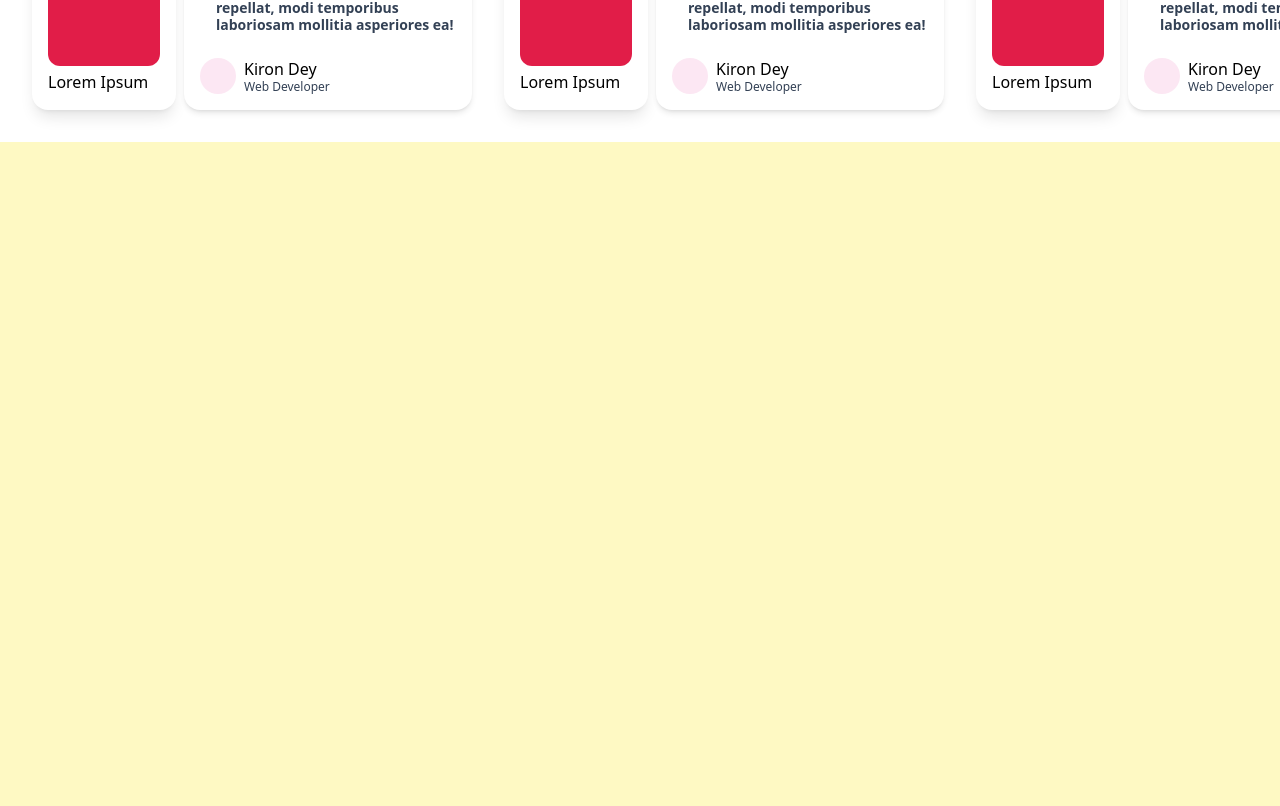
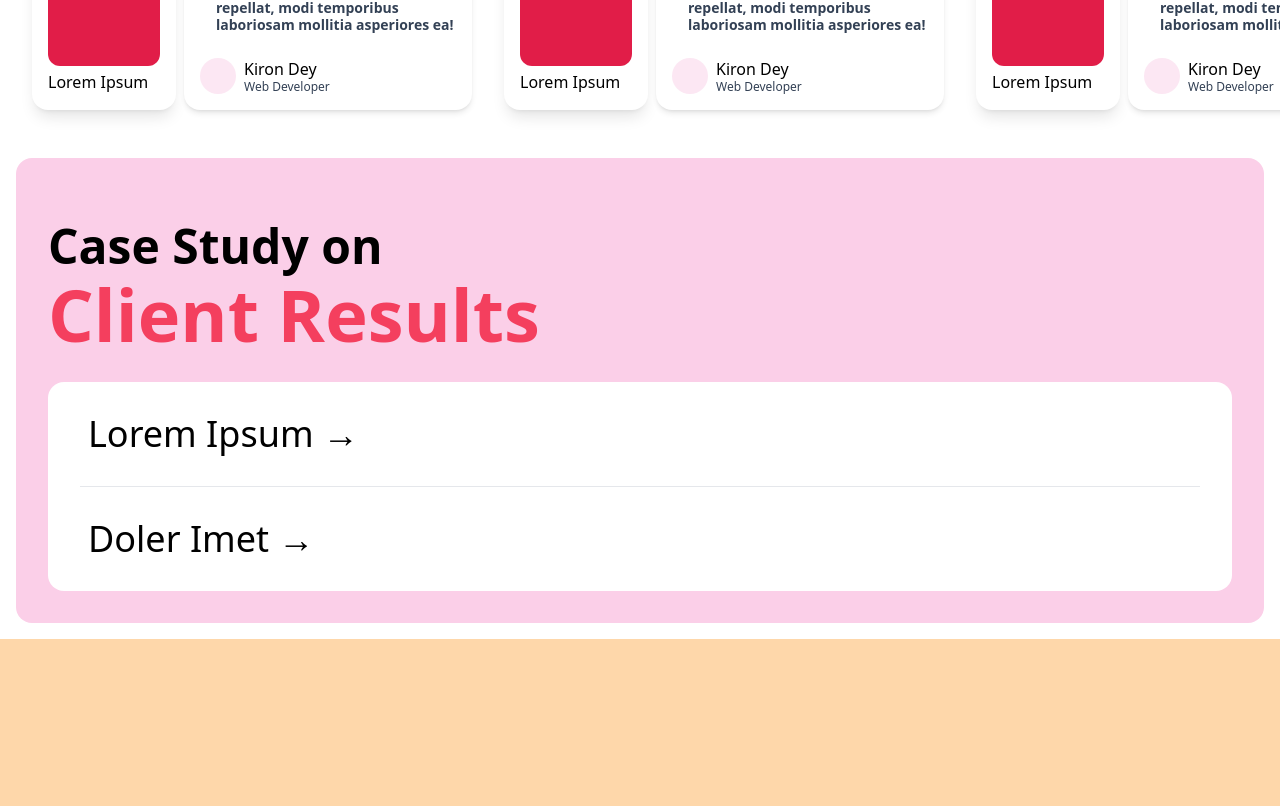
Before and after one commit to JuxtNorth/AgencySite, a React (Vite) app: page / in a window 1280 px wide. Shown: the part 2814-3620 px from the top of the page. Built offline with nearby package versions, Linux system fonts and the light colour scheme.

Commit message:
Create Case Study Section

```diff
--- a/src/pages/Home/Sections/CaseStudies.tsx
+++ b/src/pages/Home/Sections/CaseStudies.tsx
@@ -1,5 +1,17 @@
 import { FC } from 'react';
 
 export const CaseStudies: FC = () => {
-	return <section className="h-screen bg-yellow-100"></section>;
+	return (
+		<section className="m-4 rounded-2xl bg-pink-200 p-8 pt-16">
+			<h1 className="pb-2 text-3xl font-semibold md:text-5xl">Case Study on</h1>
+			<h2 className="mb-4 text-5xl font-bold text-rose-500 md:mb-8 md:text-7xl">
+				Client Results
+			</h2>
+			<div className="space-y-4 rounded-2xl bg-white p-4 text-2xl md:space-y-8 md:p-8 md:text-4xl">
+				<h1 className="pl-2">Lorem Ipsum →</h1>
+				<hr />
+				<h1 className="pl-2">Doler Imet →</h1>
+			</div>
+		</section>
+	);
 };
```
